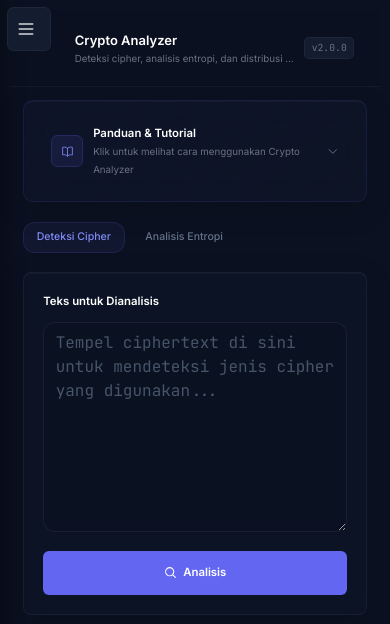
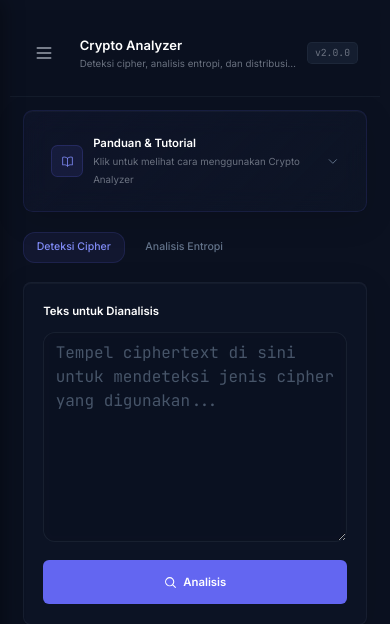
Before and after one commit to erga2904/Kriptografi, a Flask app: page /analyzer in a window 390 px wide. Shown: the top 624 px of the page. Run offline with Flask 3, Linux system fonts and the light colour scheme; some libraries are stand-ins or nearby versions.

Commit message:
Update base.html

```diff
--- a/app/templates/base.html
+++ b/app/templates/base.html
@@ -233,22 +233,23 @@
     <!-- Sidebar Overlay (Mobile) -->
     <div id="sidebar-overlay" class="fixed inset-0 bg-black/50 z-40 lg:hidden invisible opacity-0 transition-opacity duration-300"></div>
 
-    <!-- Sidebar Toggle (Mobile) -->
-    <button id="sidebar-toggle" class="fixed top-4 left-4 z-[60] lg:hidden bg-surface-700 p-2.5 rounded-lg border border-border-subtle hover:bg-surface-600 transition-colors">
-        <svg class="w-5 h-5 text-gray-300" fill="none" viewBox="0 0 24 24" stroke="currentColor" stroke-width="2">
-            <path stroke-linecap="round" stroke-linejoin="round" d="M4 6h16M4 12h16M4 18h16"/>
-        </svg>
-    </button>
-
     <!-- ═══════════════ MAIN CONTENT ═══════════════ -->
     <main id="main-content" class="lg:ml-64 min-h-screen transition-all duration-300">
         <!-- Top Bar -->
         <header class="sticky top-0 z-40 bg-surface-900/60 backdrop-blur-xl border-b border-border-subtle">
-            <div class="pl-16 pr-4 sm:px-6 lg:pl-8 lg:pr-8 py-3 sm:py-4 flex items-center justify-between gap-3 sm:gap-4">
+            <div class="px-4 sm:px-6 lg:px-8 py-3 sm:py-4 flex items-center gap-3 sm:gap-4">
+                <!-- Mobile Menu Button (integrated in header) -->
+                <button id="sidebar-toggle" class="lg:hidden flex-shrink-0 p-2 -ml-2 rounded-lg hover:bg-surface-700/50 transition-colors">
+                    <svg class="w-5 h-5 text-gray-400" fill="none" viewBox="0 0 24 24" stroke="currentColor" stroke-width="2">
+                        <path stroke-linecap="round" stroke-linejoin="round" d="M4 6h16M4 12h16M4 18h16"/>
+                    </svg>
+                </button>
+
                 <div class="min-w-0 flex-1">
                     <h1 class="text-base sm:text-lg font-semibold text-white truncate">{% block page_title %}Dasbor{% endblock %}</h1>
                     <p class="text-xs sm:text-sm text-gray-500 mt-0.5 truncate">{% block page_subtitle %}Platform Pembelajaran Kriptografi{% endblock %}</p>
                 </div>
+
                 <div class="flex items-center gap-2 flex-shrink-0">
                     <div class="text-xs text-gray-500 font-mono bg-surface-700 px-2 sm:px-3 py-1 sm:py-1.5 rounded-md border border-border-subtle whitespace-nowrap">
                         v2.0.0
```
